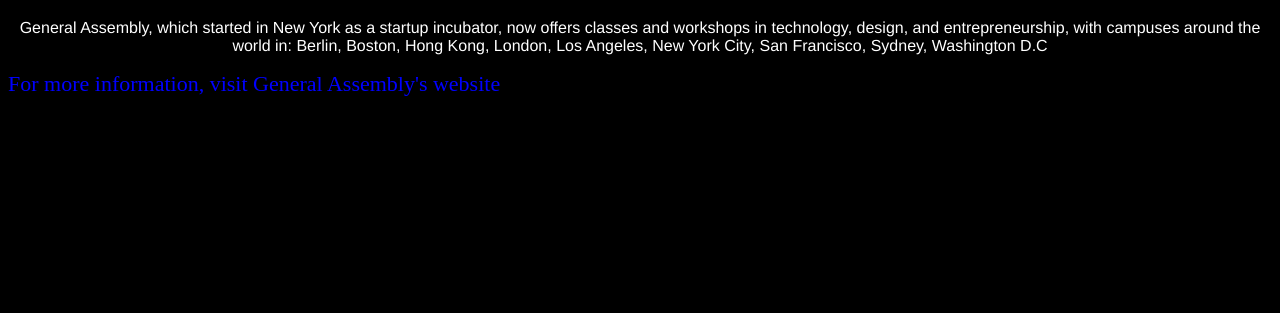
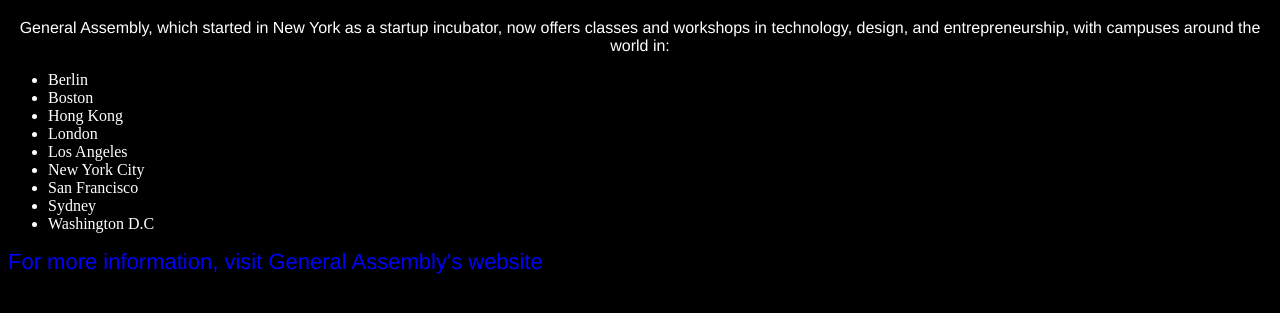
Before and after one commit to Jeruda1/In_class_press, a plain HTML site: page index.html in a window 1280 px wide. Shown: the part 61-374 px from the top of the page. Drawn offline with Linux system fonts and the light colour scheme.

Commit message:
Added HTML structure & basic CSS

```diff
--- a/index.html
+++ b/index.html
@@ -1,4 +1,5 @@
 <!DOCTYPE html>
+<html>
 	<head>
 		<title>General Assembly For Immediate Press Release</title>
 <style>
@@ -12,10 +13,14 @@
 	color: white;
 	font-family: helvetica;
 }
+ul {
+	color: white;
+}
 p2 {
 	text-align: center;
 	color: blue;
 	font-size: 22px;
+	font-family: helvetica;
 }
 body {
 	background: black;
@@ -24,9 +29,17 @@
 	</head>
 	<body>
 		<h1>General Assembly For Immediate Press Release</h1>
-<p>General Assembly, which started in New York as a startup incubator, now offers classes and workshops in technology, design, and entrepreneurship, with campuses around the world in:
-
-Berlin, Boston, Hong Kong, London, Los Angeles, New York City, San Francisco, Sydney, Washington D.C
-</p>
+		<p>General Assembly, which started in New York as a startup incubator, now offers classes and workshops in technology, design, and entrepreneurship, with campuses around the world in:</p>
+			<ul>
+				<li>Berlin</li>
+				<li>Boston</li>
+				<li>Hong Kong</li>
+				<li>London</li>
+				<li>Los Angeles</li>
+				<li>New York City</li>
+				<li>San Francisco</li>
+				<li>Sydney</li>
+				<li>Washington D.C</li>
+			</ul>
 		<p2>For more information, visit General Assembly's website</p2>
 </body>
```
Lines whose indentation alone changed are shown as unchanged.
